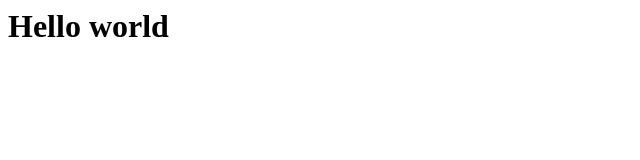
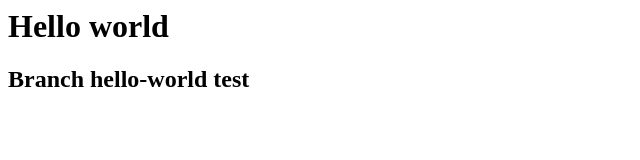
Before and after one commit to Baooooooooooo/hello-world, a plain HTML site: page index.html in a window 1280 px wide. Shown: the whole page, without its empty margins (0-640 px from the left). Drawn offline with Linux system fonts and the light colour scheme.

Commit message:
Branch test

```diff
--- a/index.html
+++ b/index.html
@@ -1 +1,2 @@
 <h1>Hello world</h1>
+<h2>Branch hello-world test</h2>
```
